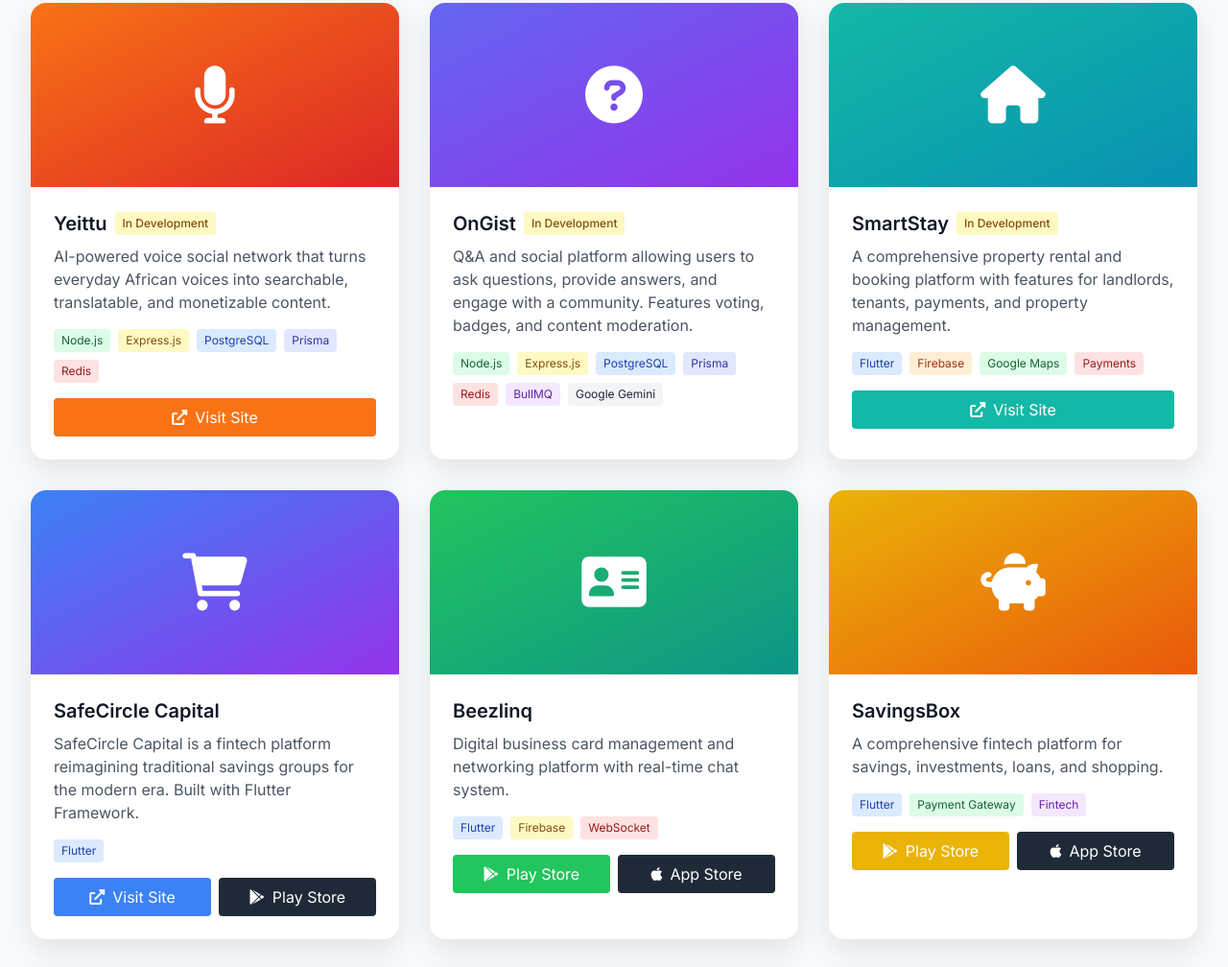
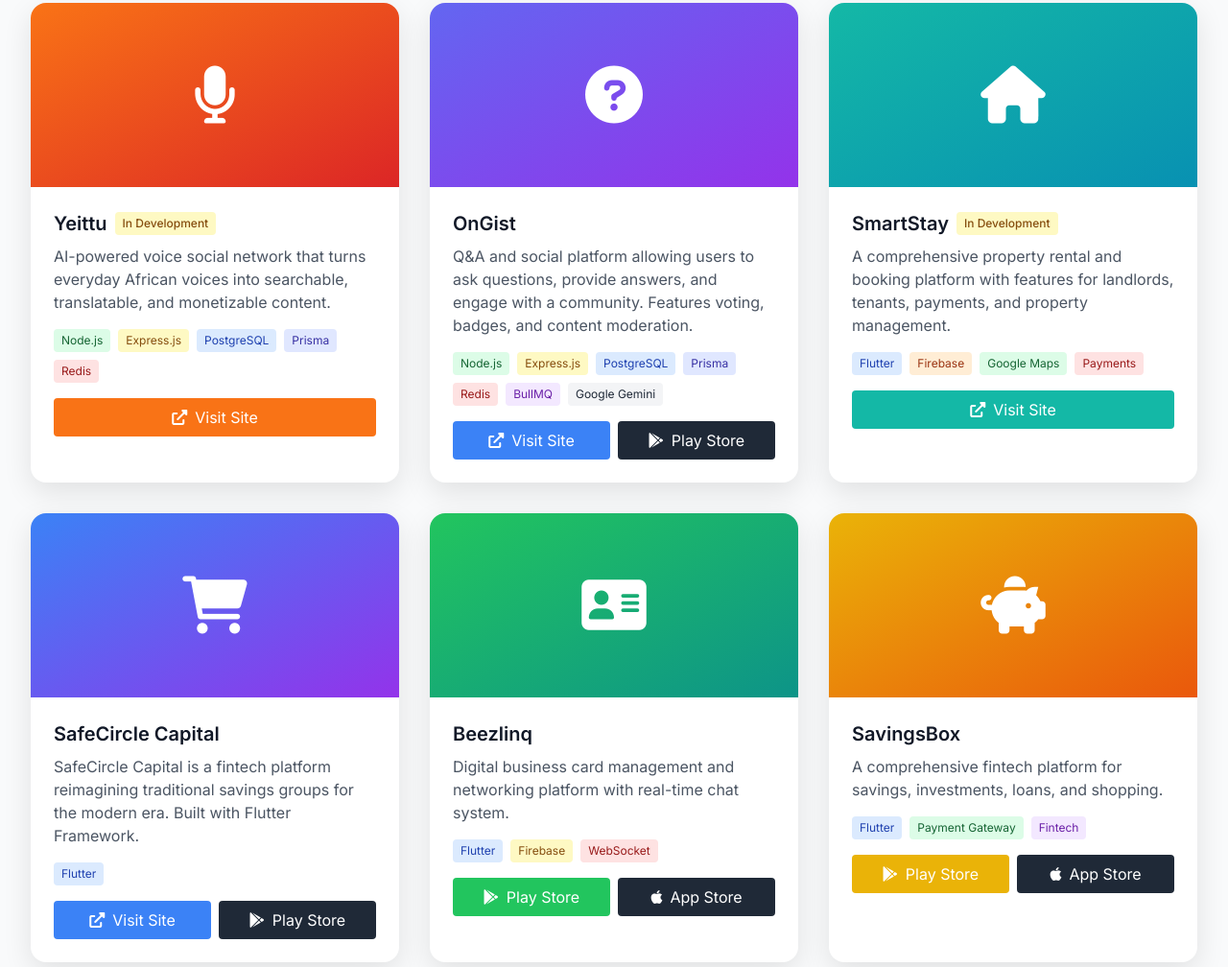
Before and after one commit to nkenna/my-portfolio, a plain HTML site: page index.html in a window 1280 px wide. Shown: the part 1945-2953 px from the top of the page at 96% size. Drawn offline with nearby package versions, Linux system fonts and the light colour scheme.

Commit message:
make some changes

```diff
--- a/index.html
+++ b/index.html
@@ -286,7 +286,7 @@
                             <span class="px-2 py-1 bg-red-100 text-red-800 text-xs rounded">Redis</span>
                         </div>
                         <div class="flex space-x-2">
-                            <a href="https://yeittu.com" target="_blank"
+                            <a href="https://www.yeittu.com" target="_blank"
                                 class="flex-1 bg-orange-500 hover:bg-orange-600 text-white px-4 py-2 rounded text-center transition-colors">
                                 <i class="fas fa-external-link-alt mr-2"></i>Visit Site
                             </a>
@@ -302,8 +302,7 @@
                     <div class="p-6">
                         <div class="flex items-center gap-2 mb-2">
                             <h3 class="text-xl font-semibold text-gray-900">OnGist</h3>
-                            <span class="px-2 py-1 bg-yellow-100 text-yellow-800 text-xs rounded font-medium">In
-                                Development</span>
+
                         </div>
                         <p class="text-gray-600 mb-4">Q&A and social platform allowing users to ask questions,
                             provide answers, and engage with a community. Features voting, badges, and content
@@ -316,6 +315,17 @@
                             <span class="px-2 py-1 bg-red-100 text-red-800 text-xs rounded">Redis</span>
                             <span class="px-2 py-1 bg-purple-100 text-purple-800 text-xs rounded">BullMQ</span>
                             <span class="px-2 py-1 bg-gray-100 text-gray-800 text-xs rounded">Google Gemini</span>
+                        </div>
+                        <div class="flex space-x-2">
+                            <a href="https://www.safecirclecapital.com/" target="_blank"
+                                class="flex-1 bg-blue-500 hover:bg-blue-600 text-white px-4 py-2 rounded text-center transition-colors">
+                                <i class="fas fa-external-link-alt mr-2"></i>Visit Site
+                            </a>
+                            <a href="https://play.google.com/store/apps/details?id=com.striderk.ongist_app"
+                                target="_blank"
+                                class="flex-1 bg-gray-800 hover:bg-gray-900 text-white px-4 py-2 rounded text-center transition-colors">
+                                <i class="fab fa-google-play mr-2"></i>Play Store
+                            </a>
                         </div>
                     </div>
                 </div>
```
